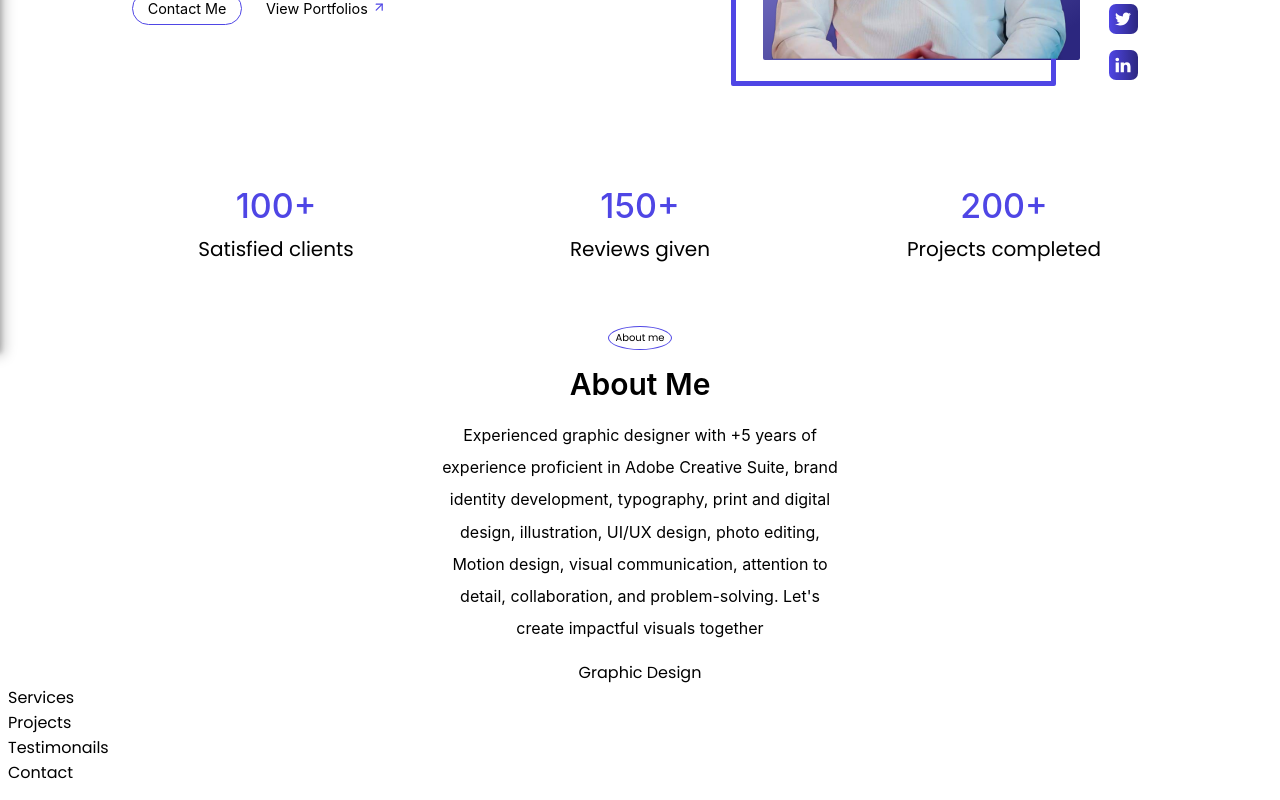
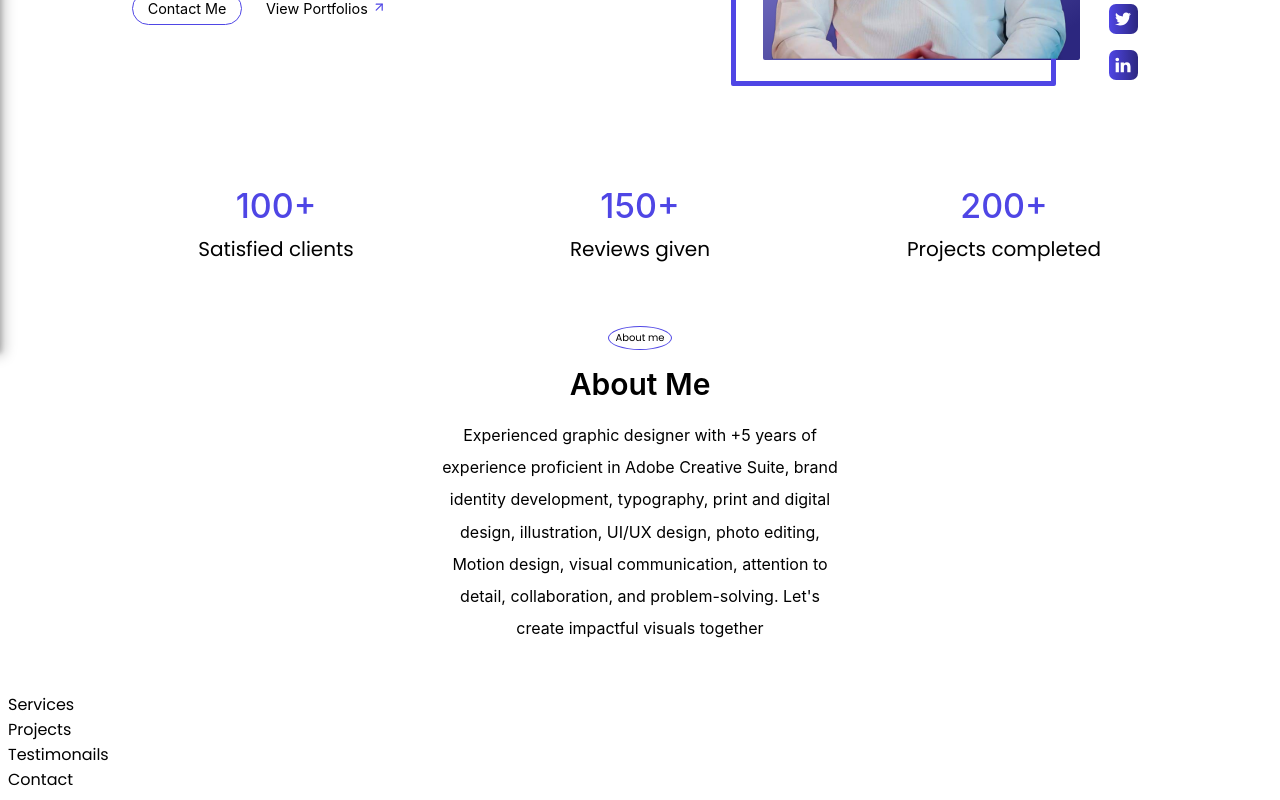
Before and after one commit to zainabturkmen/S-I-S, a React (Create React App) app: page / in a window 1280 px wide. Shown: the part 449-1249 px from the top of the page. Built offline with nearby package versions, Linux system fonts and the light colour scheme; a web font is replaced by a local one.

Commit message:
adding updates

```diff
--- a/src/components/About.js
+++ b/src/components/About.js
@@ -19,7 +19,7 @@ const About = () => {
           </h3>
         </div>
         <div>
-          <label>Graphic Design</label>
+
         </div>
       </div>
     </Wrapper>
@@ -34,6 +34,7 @@ const Wrapper = styled.div`
     align-items: center;
     width: 400px;
     margin: 0 auto;
+    gap: 2em;
   }
 
   .top {
@@ -49,7 +50,6 @@ const Wrapper = styled.div`
     border-radius: 50%;
     width: 62px;
     padding: 0.3em 0;
-    /* margin-bottom: -2em; */
   }
   h1 {
     font-family: Inter;
```
